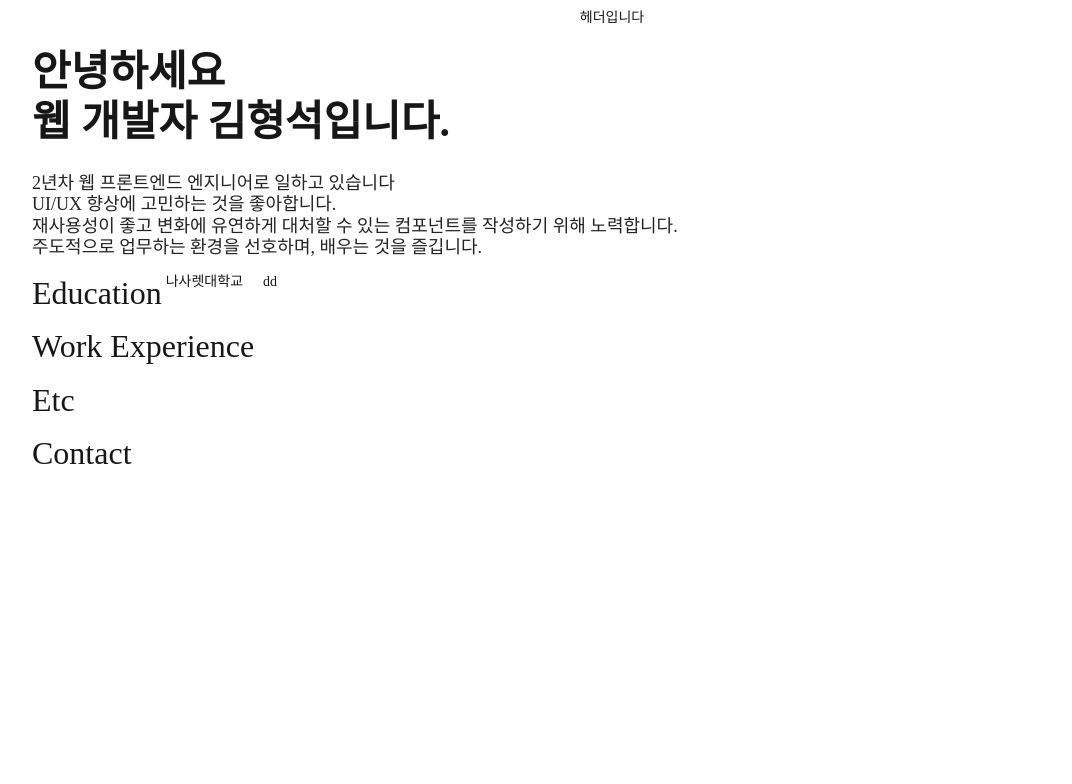
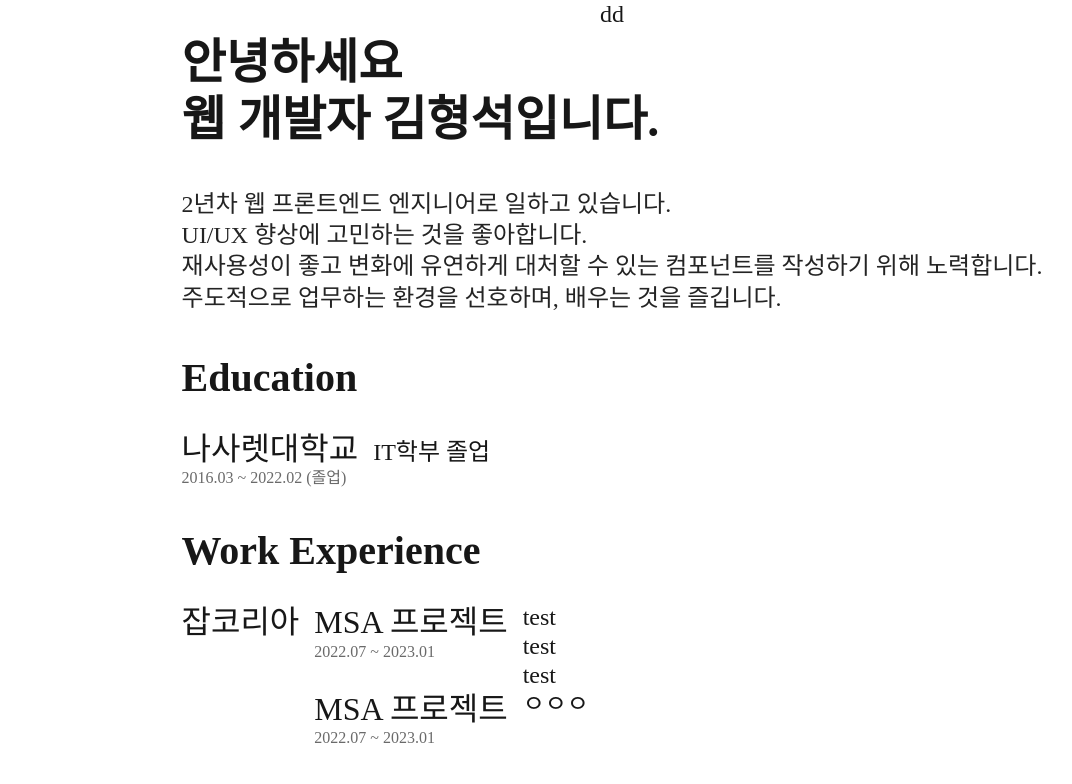
Before and after one commit to HyeongSeoku/Resume, a website built with Vite: page index.html in a window 1280 px wide. Shown: the top 784 px of the page, without its empty margins (28-1100 px from the left). Built offline with nearby package versions, Linux system fonts and the light colour scheme; a web font is replaced by a local one.

Commit message:
Modify html layout

```diff
--- a/index.html
+++ b/index.html
@@ -7,32 +7,64 @@
     <link rel="stylesheet" href="/src/index.scss" />
   </head>
   <body>
-    <header class="header-container">헤더입니다</header>
-    <div class="main-container">
+    <header class="header-container">dd</header>
+    <div class="container">
       <main class="main-container">
-        <div class="title-container">
-          <h1>안녕하세요</h1>
-          <h1>웹 개발자 김형석입니다.</h1>
-        </div>
-        <div class="title-detail-container">
-          <div>2년차 웹 프론트엔드 엔지니어로 일하고 있습니다</div>
-          <div>UI/UX 향상에 고민하는 것을 좋아합니다.</div>
-          <div>
-            재사용성이 좋고 변화에 유연하게 대처할 수 있는 컴포넌트를 작성하기
-            위해 노력합니다.
-          </div>
-          <div>주도적으로 업무하는 환경을 선호하며, 배우는 것을 즐깁니다.</div>
-        </div>
+        <h1 class="title">
+          안녕하세요
+          <br />
+          웹 개발자 김형석입니다.
+        </h1>
+        <p class="main-paragraph">
+          2년차 웹 프론트엔드 엔지니어로 일하고 있습니다. <br />
+          UI/UX 향상에 고민하는 것을 좋아합니다. <br />
+          재사용성이 좋고 변화에 유연하게 대처할 수 있는 컴포넌트를 작성하기
+          위해 노력합니다. <br />
+          주도적으로 업무하는 환경을 선호하며, 배우는 것을 즐깁니다.
+        </p>
+
         <section class="section-container">
           <div class="section-title">Education</div>
-          <div class="section-contents-container">
-            <div class="section-contents-title">나사렛대학교</div>
-            <div class="section-contents-detail">dd</div>
-          </div>
+          <li class="section-contents-container">
+            <div class="section-contents-title-container">
+              <div class="section-contents-title">나사렛대학교</div>
+              <div class="duration-text">2016.03 ~ 2022.02 (졸업)</div>
+            </div>
+            <ul class="section-contents-detail-container">
+              <li>IT학부 졸업</li>
+            </ul>
+          </li>
         </section>
+
         <section class="section-container">
           <div class="section-title">Work Experience</div>
+          <li class="section-contents-container">
+            <div class="section-contents-title-container">
+              <div class="section-contents-title">잡코리아</div>
+            </div>
+            <ul class="section-contents-detail-container">
+              <li class="section-contents-detail-list">
+                <div>
+                  <div class="work-experience-detail-title">MSA 프로젝트</div>
+                  <div class="duration-text">2022.07 ~ 2023.01</div>
+                </div>
+                <ul class="work-experience-detail-content">
+                  <li>test</li>
+                  <li>test</li>
+                  <li>test</li>
+                </ul>
+              </li>
+              <li class="section-contents-detail-list">
+                <div>
+                  <div class="work-experience-detail-title">MSA 프로젝트</div>
+                  <div class="duration-text">2022.07 ~ 2023.01</div>
+                </div>
+                <div class="work-experience-detail-content">ㅇㅇㅇ</div>
+              </li>
+            </ul>
+          </li>
         </section>
+
         <section class="section-container">
           <div class="section-title">Etc</div>
         </section>
--- a/package.json
+++ b/package.json
@@ -23,5 +23,8 @@
   "devDependencies": {
     "sass": "^1.69.5",
     "vite": "^5.0.8"
+  },
+  "dependencies": {
+    "pretendard": "^1.3.9"
   }
 }
--- a/src/index.scss
+++ b/src/index.scss
@@ -7,51 +7,87 @@
   display: flex;
   flex-direction: column;
   align-items: center;
-  padding: 10px 15px;
+}
+
+.container {
+  display: flex;
+  flex-direction: column;
 }
 
 .main-container {
   display: flex;
   flex-direction: column;
-  padding: 5px 30px;
-  gap: 15px;
+  padding: 5px 20px;
+  gap: 30px;
+  margin: 0 auto;
 }
 
-.title-container {
-  display: flex;
-  flex-direction: column;
-  font-size: 42px;
-  font-weight: font.$font-weight-bold;
+.title {
+  @include font.ResumeMainTitle;
   @include animation.fadeInSlideUp(1.5s);
   margin-bottom: 10px;
 }
 
-.title-detail-container {
+.main-paragraph {
   color: color.$Gray800;
-  font-size: font.$font-size-18;
+  font-size: font.$size-small;
   font-weight: font.$font-weight-medium;
   @include animation.fadeInSlideUp(1.5s);
+  line-height: 1.3;
 }
 
 .section-container {
   display: flex;
-  gap: 4px;
+  flex-direction: column;
+  gap: 8px;
+  margin-top: 10px;
 }
 
 .section-title {
   @include animation.fadeInSlideUp(1.5s);
-
-  font-size: font.$font-size-32;
-  font-weight: font.$font-weight-medium;
+  @include font.ResumeSectionTitle;
+  margin-bottom: 20px;
 }
 
 .section-contents-container {
   display: flex;
   flex-direction: row;
-  gap: 20px;
+  align-items: baseline;
 }
 
-.section-contents-detail {
+.section-contents-title-container {
   display: flex;
   flex-direction: column;
 }
+
+.duration-text {
+  @include font.DurationText;
+}
+
+.section-contents-title {
+  @include font.ResumeSectionDetailTitle;
+}
+
+.section-contents-detail-container {
+  display: flex;
+  flex-direction: column;
+  margin-left: 15px;
+}
+
+.section-contents-detail-list {
+  display: flex;
+  flex-direction: row;
+  gap: 15px;
+}
+
+.work-experience-detail-title {
+  font-size: font.$size-medium;
+  font-weight: font.$font-weight-medium;
+}
+
+// .skill-chip{
+
+// }
+
+// .education-status-chip {
+// }
--- a/src/style/_color.scss
+++ b/src/style/_color.scss
@@ -7,3 +7,5 @@ $Gray400: #b8b8b8;
 $Gray300: #d2d2d2;
 $Gray200: #e8e8e8;
 $Gray100: #f4f4f4;
+
+$Primary: #4942e4;
--- a/src/style/_font.scss
+++ b/src/style/_font.scss
@@ -1,19 +1,16 @@
 @use "/src/style/color";
+
+@import url("https://cdn.jsdelivr.net/gh/orioncactus/pretendard@v1.3.9/dist/web/static/pretendard.min.css");
 
 $font-family-default: -apple-system, BlinkMacSystemFont, "Apple SD Gothic Neo",
   "Malgun Gothic", "맑은 고딕", arial, sans-serif;
 $font-color-default: color.$Gray900;
 
-$font-size-42: 42px;
-$font-size-32: 32px;
-$font-size-24: 24px;
-$font-size-21: 21px;
-$font-size-18: 18px;
-$font-size-16: 16px;
-$font-size-14: 14px;
-$font-size-12: 12px;
-$font-size-10: 10px;
-$font-size-8: 8px;
+$size-xlarge: 3rem;
+$size-large: 2.5rem;
+$size-medium: 2rem;
+$size-small: 1.5rem;
+$size-xsmall: 1rem;
 
 $font-weight-bold: 700;
 $font-weight-medium: 500;
@@ -21,20 +18,29 @@ $font-weight-small: 300;
 
 // TODO : 해당 부분에 mobile 적용
 @mixin ResumeMainTitle {
-  font-size: $font-size-24;
+  font-size: $size-xlarge;
+  font-weight: $font-weight-bold;
 }
 
 @mixin ResumeSectionTitle {
-  font-size: $font-size-18;
+  font-size: $size-large;
+  font-weight: $font-weight-bold;
 }
 
-@mixin ResumeSectionTitle {
-  font-size: $font-size-18;
+@mixin ResumeSectionDetailTitle {
+  font-size: $size-medium;
+  font-weight: $font-weight-medium;
+}
+
+@mixin DurationText {
+  font-size: $size-xsmall;
+  color: color.$Gray600;
 }
 
 // default font style
 body {
-  font-size: $font-size-14;
+  font-size: $size-small;
   color: $font-color-default;
   line-height: 1.2;
+  font-family: "Pretendard";
 }
--- a/src/style/_reset.scss
+++ b/src/style/_reset.scss
@@ -103,6 +103,7 @@ section {
 body {
   line-height: 1;
 }
+li,
 ol,
 ul {
   list-style: none;
```
Also changed, not shown: 1 other file.
